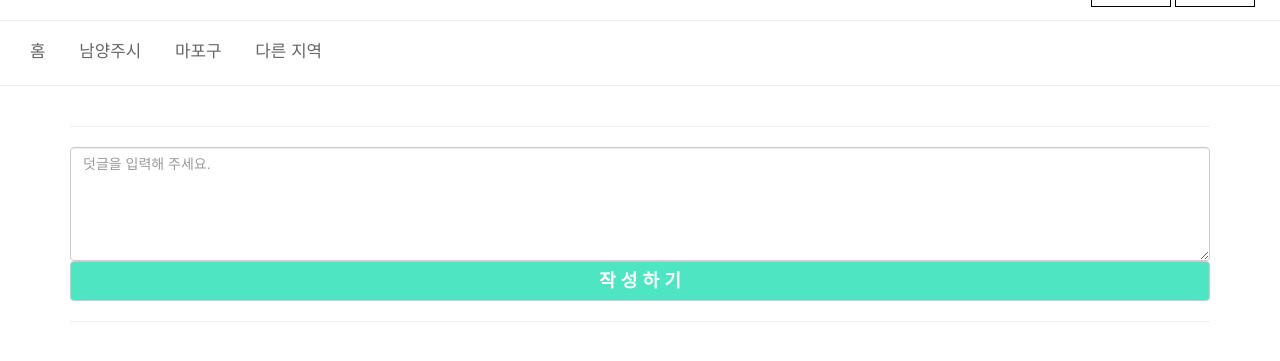
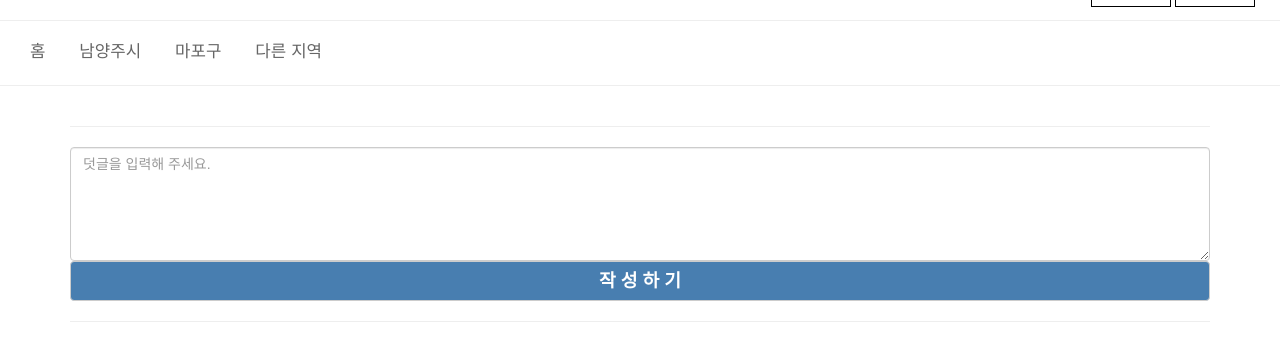
Before and after one commit to whateveruwant/arajung, a PHP site: page /suggest_item_detail.php?num=1 in a window 1280 px wide. Shown: the part 53-414 px from the top of the page. Run offline with PHP 8.4, Linux system fonts and the light colour scheme; data that the repository does not hold is empty; a stand-in replaces the project's code that opens the database connection.

Commit message:
change pont-color

```diff
--- a/css/style.css
+++ b/css/style.css
@@ -48,7 +48,7 @@ h2{
 /* 제안 공약 텍스트 */
 #suggest_text{
     font-size: 20px;
-    color: #000000;
+    color: #273c75;
     font-family: 'Black Han Sans', sans-serif;
     font-size:2em;
     /* margin-top:10px; */
@@ -77,7 +77,7 @@ h2{
 }
 
 #btn_comment, #btn_comment_no_login{
-  background-color: #4ee5c2;
+  background-color: #487eb0;
   color: white;
   height: 40px;
   font-size: 1.3em;
```
